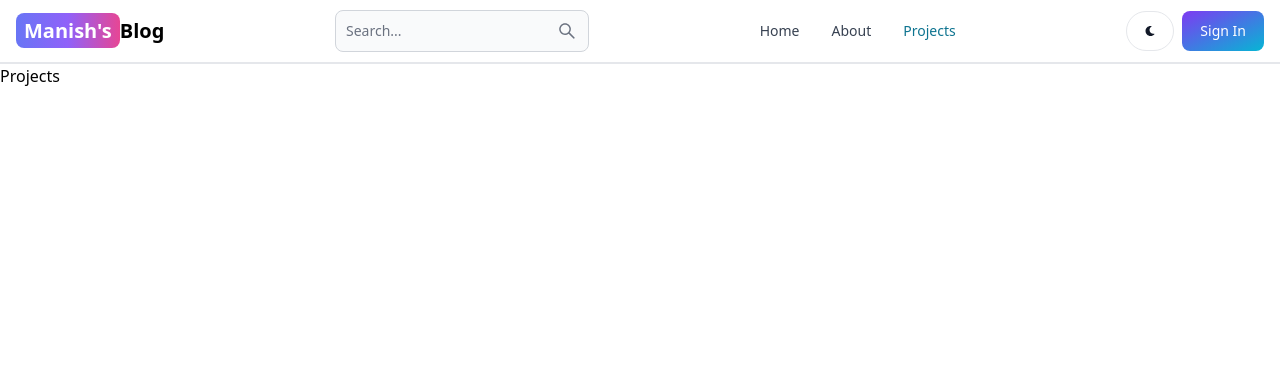
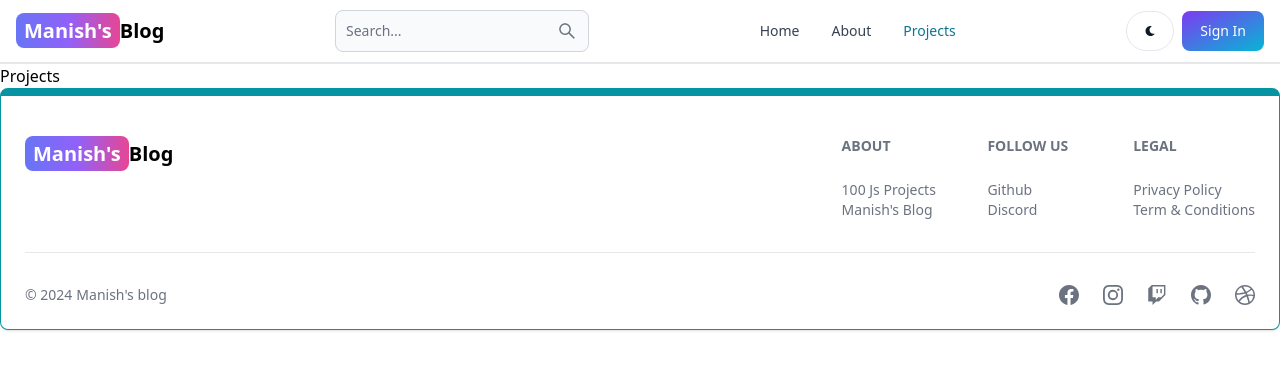
Before and after one commit to Manish989927/mern-blog, a React (Vite) app in the folder client/: page /projects in a window 1280 px wide. Shown: the top 370 px of the page. Built offline with nearby package versions, Linux system fonts and the light colour scheme.

Commit message:
create footer component

```diff
--- a/client/src/App.jsx
+++ b/client/src/App.jsx
@@ -6,6 +6,7 @@
 import About from "./pages/About"
 import SignUp from "./pages/SignUp"
 import Header from "./components/Header"
+import Footer from "./components/Footer"
 
 export default function App() {
   return (
@@ -19,6 +20,7 @@
       <Route path="/sign-up" element={<SignUp />} />
       <Route path="/projects" element={<Projects />} />
     </Routes>
+    <Footer/>
     </BrowserRouter>
   )
 }
--- /dev/null
+++ b/client/src/components/Footer.jsx
@@ -0,0 +1,97 @@
+import React from "react";
+import { Footer } from "flowbite-react";
+import {
+  BsFacebook,
+  BsInstagram,
+  BsTwitch,
+  BsGithub,
+  BsDribbble,
+} from "react-icons/bs";
+import { Link } from "react-router-dom";
+
+export default function FooterCom() {
+  return (
+    <Footer container className="border border-t-8 border-teal-500">
+      <div className="w-full max-w-7xl mx-auto">
+        <div className="grid w-full justify-between sm:flex md:grid-cols-1">
+          <div className="mt-5">
+            <Link
+              to="/"
+              className="self-center whitespace-nowrap text-lg sm:text-xl
+                     font-semibold dark:text-white"
+            >
+              <span className="px-2 py-1 bg-gradient-to-r from-indigo-500 via-purple-500 to-pink-500 rounded-lg text-white">
+                Manish's
+              </span>
+              Blog
+            </Link>
+          </div>
+          <div className="grid grid-cols-2 gap-8 mt-4 sm:grid-cols-3 sm:gap-6">
+            <div>
+              <Footer.Title title="About" />
+              <Footer.LinkGroup col>
+                <Footer.Link
+                  href="https://www.100jsprojects.com"
+                  target="_blank"
+                  rel="noopener noreferrer"
+                >
+                  100 Js Projects
+                </Footer.Link>
+              </Footer.LinkGroup>
+              <Footer.LinkGroup col>
+                <Footer.Link
+                  href="/about"
+                  target="_blank"
+                  rel="noopener noreferrer"
+                >
+                  Manish's Blog
+                </Footer.Link>
+              </Footer.LinkGroup>
+            </div>
+            <div>
+              <Footer.Title title="Follow Us" />
+              <Footer.LinkGroup col>
+                <Footer.Link
+                  href="https://www.github.com"
+                  target="_blank"
+                  rel="noopener noreferrer"
+                >
+                  Github
+                </Footer.Link>
+              </Footer.LinkGroup>
+              <Footer.LinkGroup col>
+                <Footer.Link href="#" target="_blank" rel="noopener noreferrer">
+                  Discord
+                </Footer.Link>
+              </Footer.LinkGroup>
+            </div>
+            <div>
+              <Footer.Title title="Legal" />
+              <Footer.LinkGroup col>
+                <Footer.Link href="#">Privacy Policy</Footer.Link>
+              </Footer.LinkGroup>
+              <Footer.LinkGroup col>
+                <Footer.Link href="#">Term &amp; Conditions</Footer.Link>
+              </Footer.LinkGroup>
+            </div>
+          </div>
+        </div>
+        <Footer.Divider />
+        <div className="w-full sm:flex sm:items-center sm:justify-between">
+          <Footer.Copyright
+            href="#"
+            by="Manish's blog"
+            year={new Date().getFullYear()}
+          />
+          <div className="flex gap-6 sm:mt-0 mt:4 sm:justify-center">
+            <Footer.Icon href="#" icon={BsFacebook} />
+            <Footer.Icon href="#" icon={BsInstagram} />
+            <Footer.Icon href="#" icon={BsTwitch} />
+            <Footer.Icon href="#" icon={BsGithub} />
+            <Footer.Icon href="#" icon={BsDribbble} />
+          </div>
+        </div>
+      </div>
+    </Footer>
+  );
+}
```
